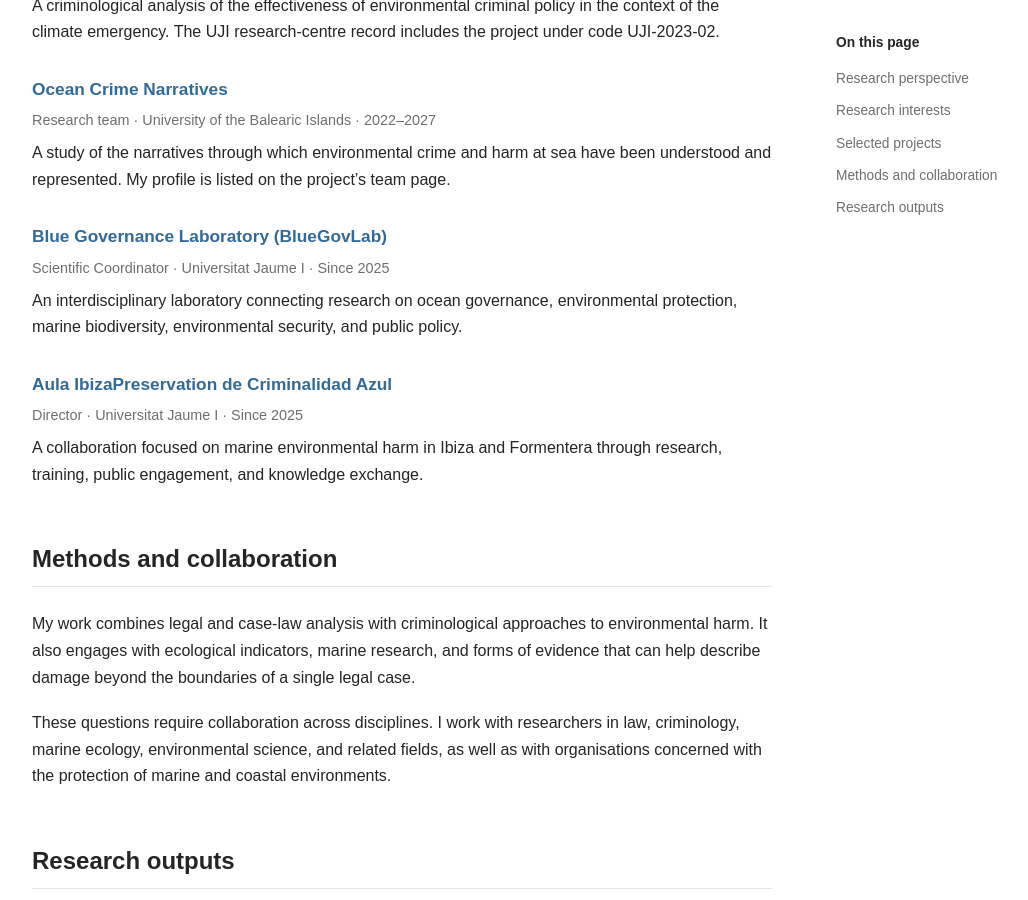
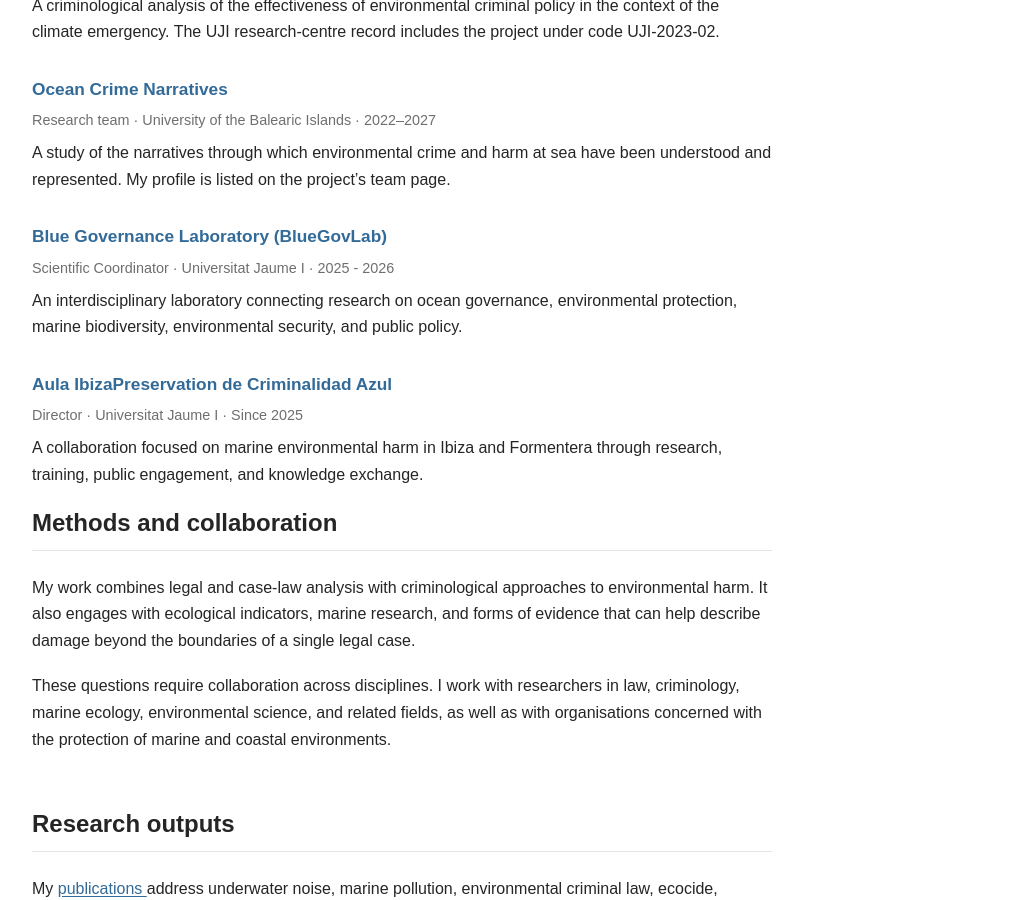
Before and after one commit to emorelleh/emorelleh.github.io, a Jekyll site: the page built from research.md, in a window 1280 px wide and 900 px high, scrolled down 1603 px. Shown: the whole window, without its empty margins (116-1144 px from the left). Built offline with Jekyll 4.4.1, drawn with Linux system fonts in a browser that asks for light colours.

Commit message:
Revise Scientific Coordinator role duration and clean up
Updated the duration of the Scientific Coordinator role and removed unnecessary closing tags.

```diff
--- a/research.md
+++ b/research.md
@@ -149,7 +149,7 @@ permalink: /research/
         </h3>
 
         <p class="project-meta">
-          Scientific Coordinator · Universitat Jaume I · Since 2025
+          Scientific Coordinator · Universitat Jaume I · 2025 - 2026
         </p>
 
         <p>
@@ -175,8 +175,6 @@ permalink: /research/
           Formentera through research, training, public engagement, and
           knowledge exchange.
         </p>
-      </div>
-    </section>
 
     <section id="methods-and-collaboration">
       <h2>Methods and collaboration</h2>
@@ -234,8 +232,6 @@ permalink: /research/
       </p>
     </section>
 
-  </article>
-
   <aside class="research-toc" aria-label="On this page">
     <p>On this page</p>
 
```
